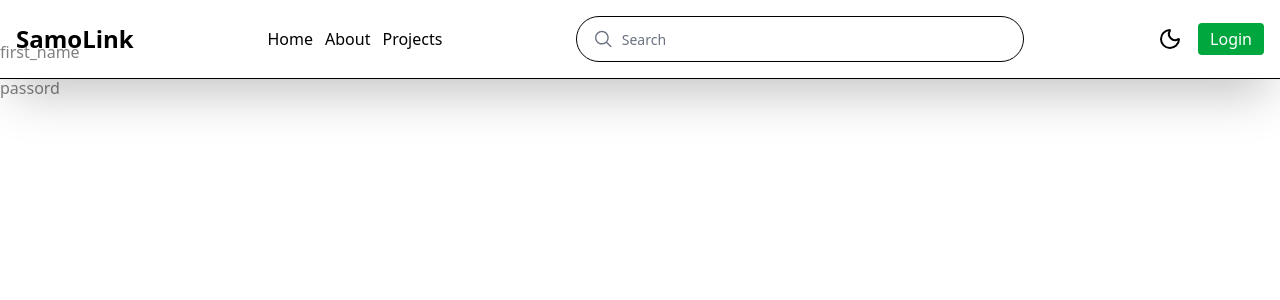
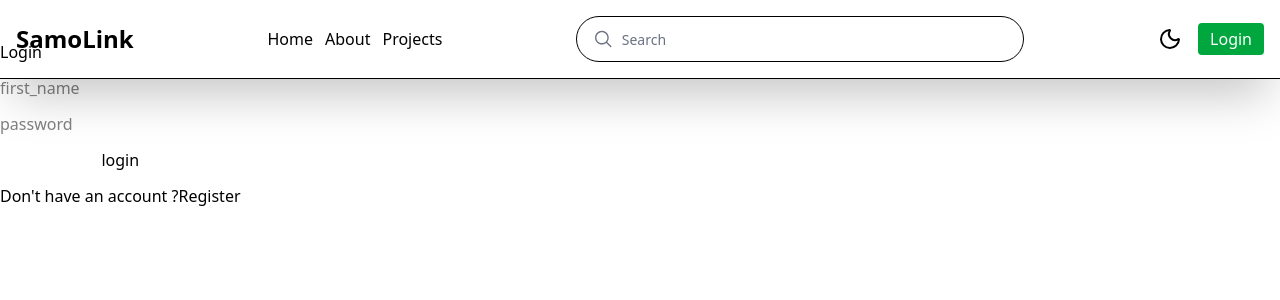
Before and after one commit to sadaqhassan/SamoLink, a React (Vite) app in the folder client/: page /Auth in a window 1280 px wide. Shown: the top 300 px of the page. Built offline with nearby package versions, Linux system fonts and the light colour scheme.

Commit message:
AuthUiPAge

```diff
--- a/client/src/Pages/Auth.jsx
+++ b/client/src/Pages/Auth.jsx
@@ -6,11 +6,22 @@ const Auth = () => {
   return (
     <div className='flex flex-col justify-center items-center fixed top-10 z-10'>
       <form className='flex flex-col space-y-3' action="">
+        <h1>{state === 'register' ? "Register" : "Login"}</h1>
         <input type="text" name='name' placeholder='first_name'/>
         {
           state === 'register' && <input type="email" name='email' placeholder='email'/>
         }
-        <input type="password" name='password' placeholder='passord'/>
+        <input type="password" name='password' placeholder='password'/>
+
+        <input type="submit" value={state === 'register' ? "Register" : "login"}/>
+
+        <div>
+          {
+            state === 'register' ? "Have an account ? "
+            : "Don't have an account ?"
+          }
+          <button onClick={()=>{state === 'register' ? setState('login') : setState('register') }}>{state === 'register' ? "Login" : "Register"}</button>
+        </div>
       </form>
     </div>
   )
```
